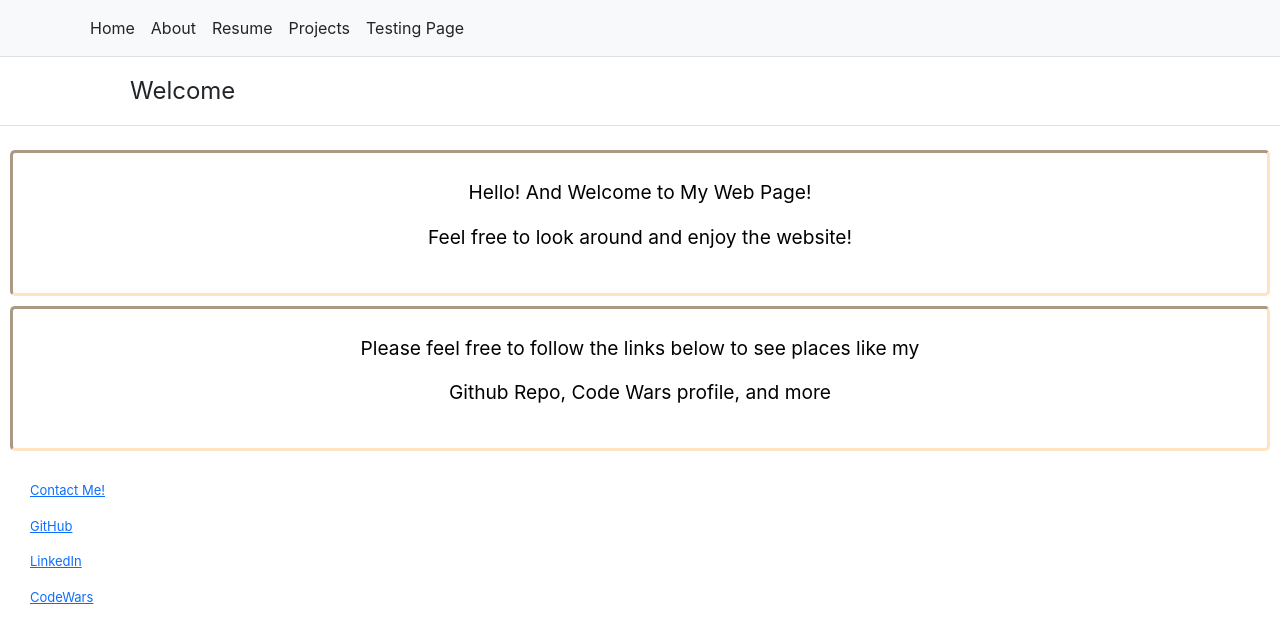
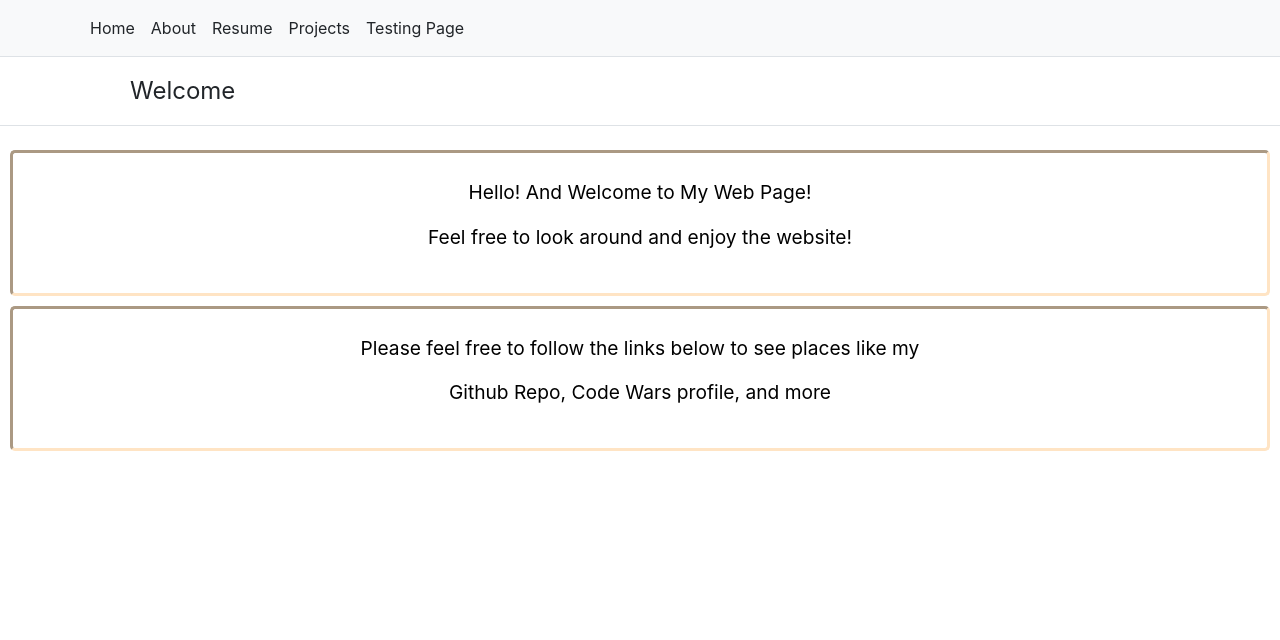
Before and after one commit to Lil-Chevy/react-web-page, a React (Create React App) app: page / in a window 1280 px wide. Shown: the top 640 px of the page. Built offline with nearby package versions, Linux system fonts and the light colour scheme.

Commit message:
remove footer for testing

```diff
--- a/src/App.js
+++ b/src/App.js
@@ -10,7 +10,7 @@ import About from "./components/About";
 import Resume from "./components/Resume";
 import Projects from "./components/Projects";
 import TestingPage from "./components/TestingPage";
-import Footer from "./components/Footer";
+// import Footer from "./components/Footer";
 import Contact from "./components/Contact";
 
 function App() {
@@ -28,7 +28,7 @@ function App() {
         <Route path="/TestingPage" element={<TestingPage />} />
         <Route path="/contact" element={<Contact />} />
       </Routes>
-      <Footer />
+      {/* <Footer /> */}
     </BrowserRouter>
   );
 }
```
